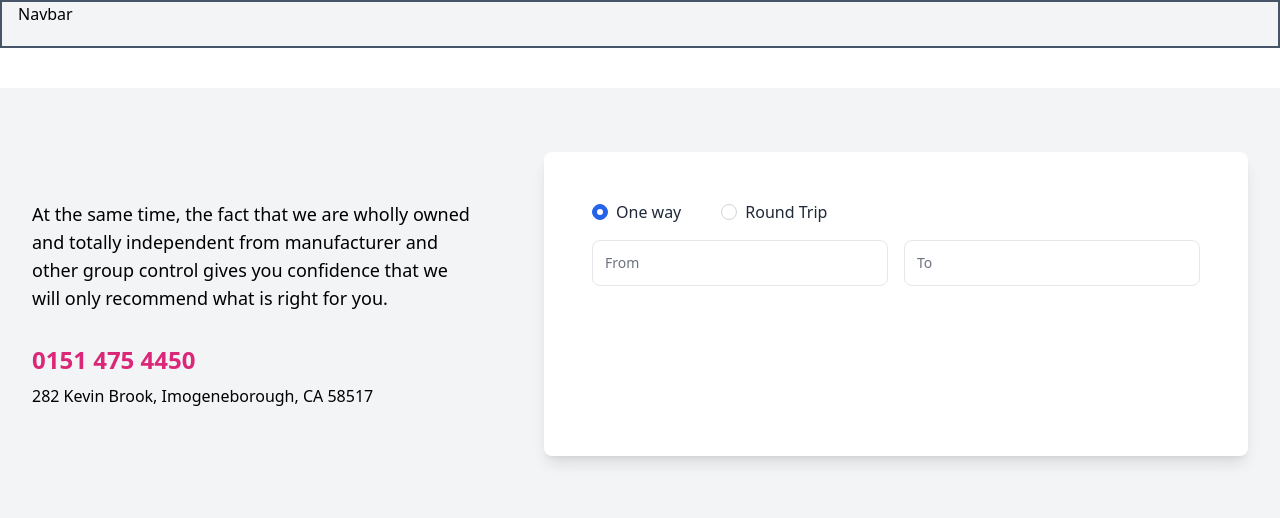
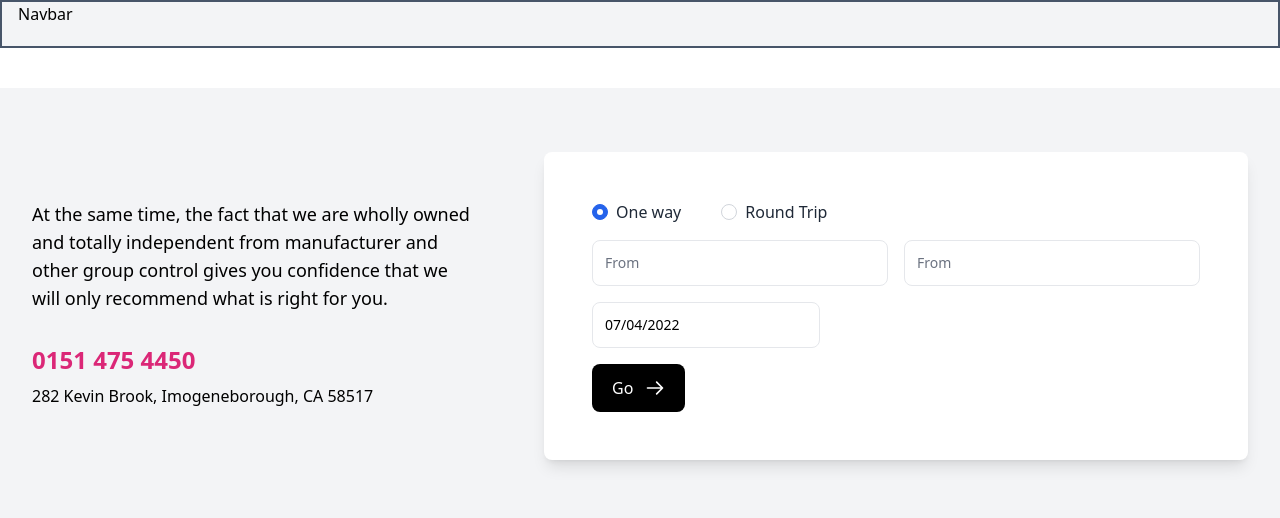
Before and after one commit to monty-src/fakemyflight, a Next.js app: page / in a window 1280 px wide. Shown: the top 518 px of the page. Built offline with nearby package versions, Linux system fonts and the light colour scheme.

Commit message:
updated issue with tab an shift

```diff
--- a/pages/components/AutoComplete.js
+++ b/pages/components/AutoComplete.js
@@ -1,5 +1,4 @@
 import React, { useState, useRef, useEffect, Children } from 'react';
-import classNames from 'classnames';
 
 const AutoComplete = () => {
     const ref = useRef();
@@ -7,8 +6,7 @@ const AutoComplete = () => {
     const [value, setValue] = useState('');
     const [isMenuOpen, setIsMenuOpen] = useState(false);
     const [select, setSelect] = useState(-1);
-
-    const options = [
+    const [options, setOptions] = useState([
       'Acerola',
       'Apple',
       'Apricots',
@@ -17,7 +15,7 @@ const AutoComplete = () => {
       'Blackberries',
       'Blackcurrant',
       'Blueberries'
-    ];
+  ]);
 
     const onChange = e => {
         if (e.target.value === '') {
@@ -30,7 +28,6 @@ const AutoComplete = () => {
     };
 
     const onClick = e => {
-        console.log('current target: ', e.target.textContent.trim());
         setValue(e.target.textContent.trim());
         setIsMenuOpen(false);
     };
@@ -38,10 +35,10 @@ const AutoComplete = () => {
     const count = 0;
 
     const keyDown = e => {
+      const childrenLength = isMenuOpen && parseInt(listRef.current.childNodes.length) - 1;
       switch(e.key) {
         case 'ArrowDown':
           if (isMenuOpen) {
-            const childrenLength = parseInt(listRef.current.childNodes.length) - 1;
             if (childrenLength === parseInt(select)) {
               setSelect(0);
               return false;
@@ -50,7 +47,6 @@ const AutoComplete = () => {
           }
           break;
           case 'ArrowUp':
-            const childrenLength = parseInt(listRef.current.childNodes.length) -1;
             if ( parseInt(select) <= 0) {
               setSelect(childrenLength);
               return false;
@@ -61,7 +57,11 @@ const AutoComplete = () => {
             console.log('enter');
             listRef.current.childNodes[select].click();
             break;
+          case 'Tab' || 'Shift':
+            setIsMenuOpen(false);
+            return;
         default:
+            setSelect(-1);
           return;
       }
     };
--- a/pages/components/Form.js
+++ b/pages/components/Form.js
@@ -22,7 +22,7 @@ const Form = () => {
       ];
 
     return (
-        <form action="" className="space-y-4">
+        <div className="space-y-4">
             <div className="flex">
                 <div className="form-check mr-10">
                     <input checked={radio === 0} onChange={() => setRadio(0)} className="form-check-input appearance-none rounded-full h-4 w-4 border border-gray-300 bg-white checked:bg-blue-600 checked:border-blue-600 focus:outline-none transition duration-200 mt-1 align-top bg-no-repeat bg-center bg-contain float-left mr-2 cursor-pointer" type="radio" name="flexRadioDefault" id="flexRadioDefault1" />
@@ -36,13 +36,10 @@ const Form = () => {
 
             <div className="grid grid-cols-1 gap-4 sm:grid-cols-2">
                 <AutoComplete />
-                <div>
-                    <label className="sr-only" htmlFor="name">To</label>
-                    <input className="w-full p-3 text-sm border-gray-200 rounded-lg" placeholder="To" type="text" id="toAirport" />
-                </div>
+                <AutoComplete />
             </div>
 
-            {/* <div className={`grid grid-cols-1 gap-4 ${datePickerGrid}`}>
+            <div className={`grid grid-cols-1 gap-4 ${datePickerGrid}`}>
                 <div>
                     <label className="sr-only" htmlFor="name">When</label>
                     <DatePicker
@@ -58,9 +55,9 @@ const Form = () => {
                         onChange={(date) => setStartDate(date)}
                         className={`w-full p-3 text-sm border-gray-200 rounded-lg`}/>
                 </div>
-            </div> */}
+            </div>
 
-            {/* <div className="mt-4">
+            <div className="mt-4">
                 <button
                     type="submit"
                     className="inline-flex items-center justify-center w-full px-5 py-3 text-white bg-black rounded-lg sm:w-auto">
@@ -75,8 +72,8 @@ const Form = () => {
                         <path strokeLinecap="round" strokeLinejoin="round" strokeWidth="2" d="M14 5l7 7m0 0l-7 7m7-7H3" />
                         </svg>
                 </button>
-            </div> */}
-      </form>
+            </div>
+      </div>
     )
 }
 
```
Lines whose indentation alone changed are shown as unchanged.
